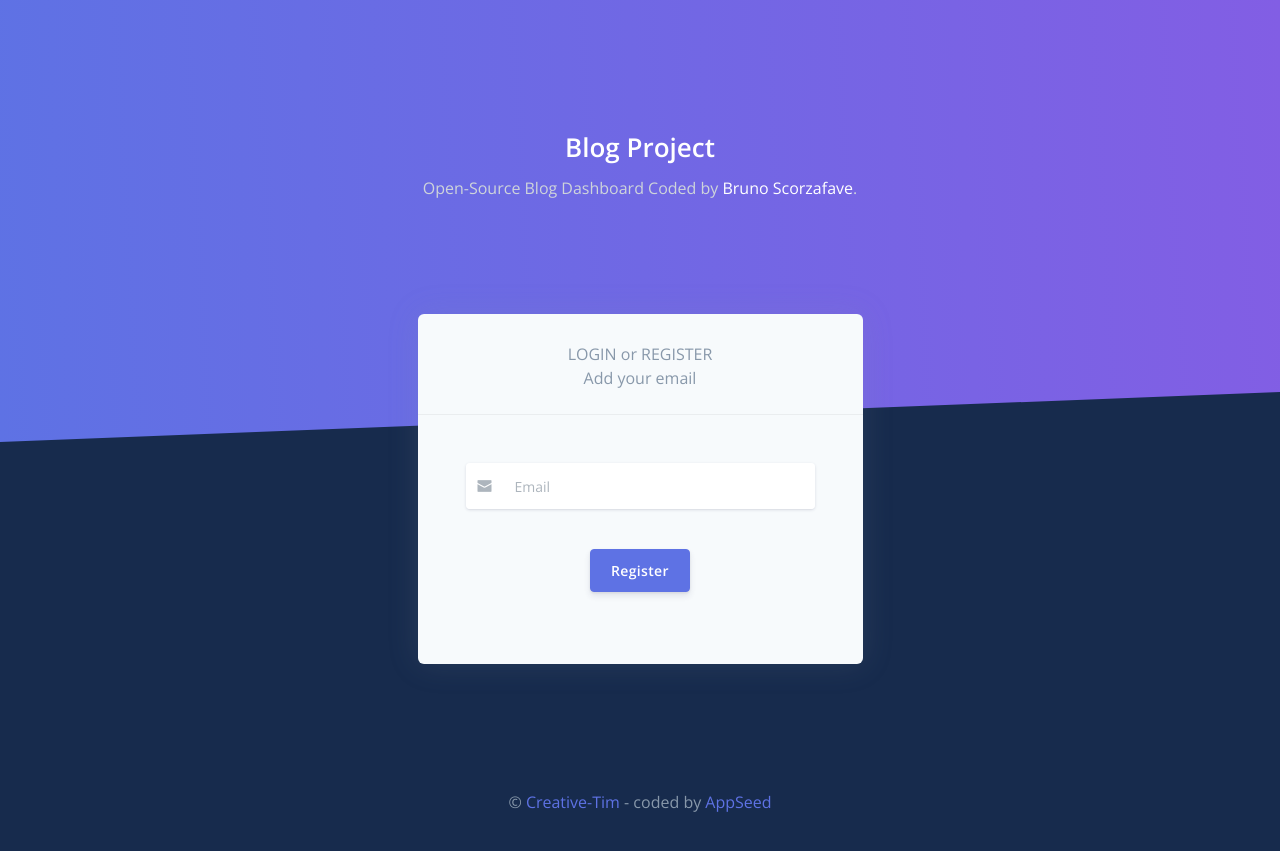
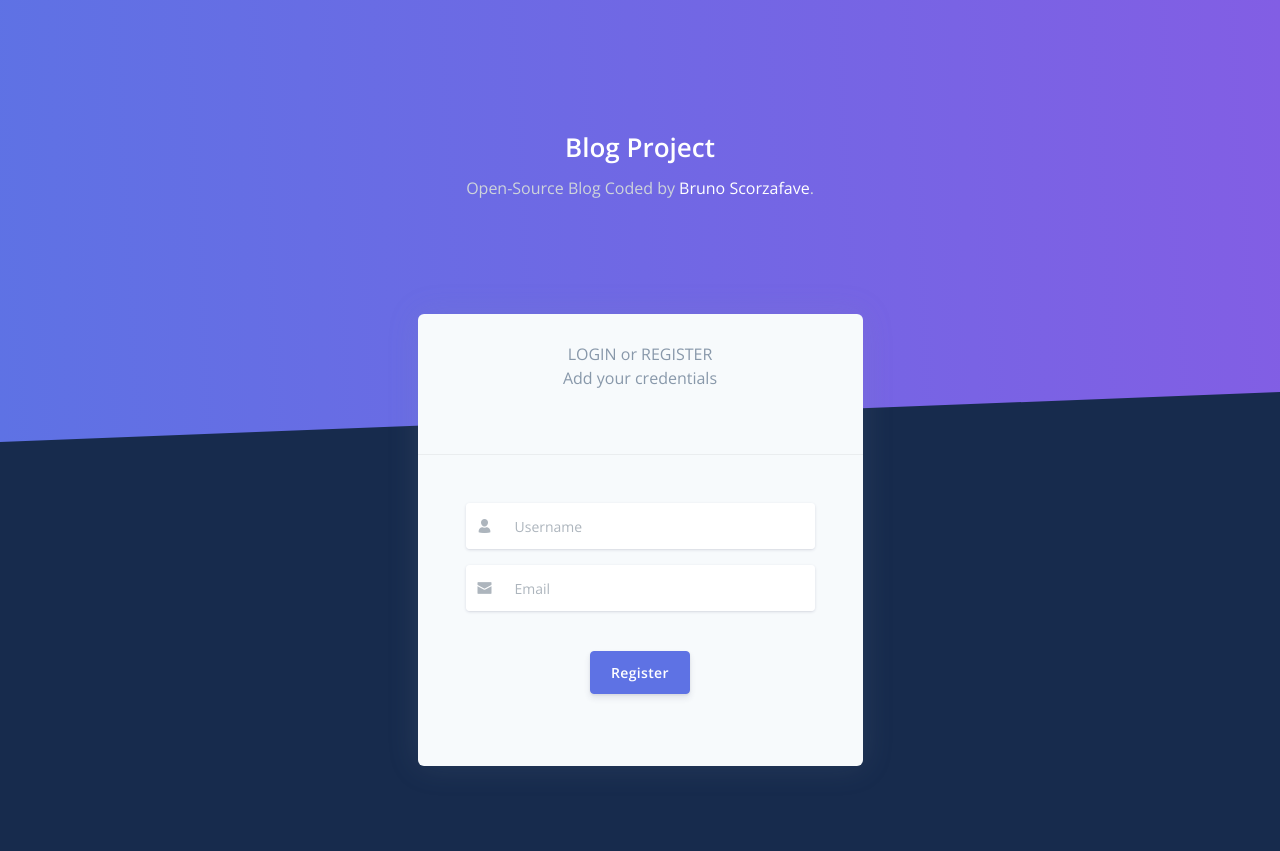
Before and after one commit to bruno-scorzafave/blog_project, a Flask app: page / in a window 1280 px wide. Shown: the top 851 px of the page. Before the commit the page ends 812 px from the top, so only its background shows below. Run offline with Flask 3, Linux system fonts and the light colour scheme; parts of the project's set-up code (start-up, migrations or seed data) failed here and were passed over; some libraries are stand-ins or nearby versions.

Commit message:
Add username in form and authenticated in db

```diff
--- a/server/Classes/User.py
+++ b/server/Classes/User.py
@@ -1,8 +1,9 @@
 class User:
-    def __init__(self, email, username='', age='', firstname='', lastname='', aboutme=''):
+    def __init__(self, email, username, age='', firstname='', lastname='', aboutme='', authenticated=False):
         self.email = email
         self.username = username
         self.age = age
         self.firstname = firstname
         self.lastname = lastname
         self.aboutme = aboutme
+        self.authenticated = authenticated
--- a/server/main.py
+++ b/server/main.py
@@ -8,6 +8,8 @@ from pymongo.mongo_client import MongoClient
 from pymongo.server_api import ServerApi
 from Classes.User import User
 from Classes.RegisterOrLoginForm import RegisterOrLoginForm
+
+dotenv.load_dotenv()
 
 # mongo config
 MONGO_DB_USER = os.getenv("MONGO_DB_USER")
@@ -26,8 +28,6 @@ except Exception as e:
 
 
 # Stytch config
-dotenv.load_dotenv()
-
 HOST = os.getenv("HOST", "localhost")
 PORT = int(os.getenv("PORT", "4567"))
 HOST_LINK_URL = f"http://{HOST}:{PORT}"
@@ -57,8 +57,8 @@ def index():
     return render_template('accounts/login-or-register.html', form=login_form)
 
 
-@app.route("/login_or_create_user", methods=["POST"])
-def login_or_create_user() -> str:
+@app.route("/email_sent", methods=["POST"])
+def email_sent() -> str:
     resp = stytch_client.magic_links.email.login_or_create(
         email=request.form["email"],
         login_magic_link_url=MAGIC_LINK_URL,
@@ -68,6 +68,18 @@ def login_or_create_user() -> str:
     if resp.status_code != 200:
         print(resp)
         return "something went wrong sending magic link"
+
+    user_id = resp.user_id
+    user_resp = stytch_client.users.get(
+        user_id=user_id
+    )
+
+    user_email = user_resp.emails[0].__dict__['email']
+    recorded_user = user_collection.find_one({'email': user_email})
+
+    if not recorded_user:
+        new_user = User(user_email, request.form['username'])
+        user_collection.insert_one(new_user.__dict__)
     return render_template("accounts/email-sent.html")
 
 
@@ -86,8 +98,8 @@ def authenticate():
             token=request.args["token"],
             session_duration_minutes=1440
         )
-        template_resp.set_cookie('userID', resp.user_id)
         user_id = resp.user_id
+        template_resp.set_cookie('userID', user_id)
         print('except worked')
 
     if resp.status_code != 200:
@@ -99,16 +111,19 @@ def authenticate():
     )
 
     user_email = user_resp.emails[0].__dict__['email']
-    recorded_user = user_collection.find_one({'email': user_email})
+    filter_email = {"email": user_email}
+    recorded_user = user_collection.find_one(filter_email)
 
-    if not recorded_user:
-        new_user = User(user_email)
-        user_collection.insert_one(new_user.__dict__)
+    if not recorded_user['authenticated']:
+        new_value = {"$set": {"authenticated": True}}
+
+        user_collection.update_one(filter_email, new_value)
     return template_resp
 
 
 @app.route("/dashboard")
 def dashboard():
+    # TODO: auth with mongo
     user_id = request.cookies.get('userID')
     resp = stytch_client.sessions.get(
         user_id=user_id
--- a/server/templates/accounts/login-or-register.html
+++ b/server/templates/accounts/login-or-register.html
@@ -12,7 +12,7 @@
     <div class="row justify-content-center">
       <div class="col-lg-5 col-md-7">
         <div class="card bg-secondary shadow border-0">
-          <div class="card-header bg-transparent pb-2">
+          <div class="card-header bg-transparent pb-5">
 
             <div class="text-muted text-center mt-2 mb-3">
               LOGIN or REGISTER
@@ -20,7 +20,7 @@
               {% if msg %}
                 <span class="text-danger">{{ msg | safe }}</span>
               {% else %}
-                Add your email
+                Add your credentials
               {% endif %}
             </div>
 
@@ -29,10 +29,18 @@
 
             {% if not success %}
 
-              <form role="form" method="post" action="{{ url_for('login_or_create_user') }}">
+              <form role="form" method="post" action="{{ url_for('email_sent') }}">
 
                 {{ form.hidden_tag() }}
 
+                <div class="form-group mb-3">
+                  <div class="input-group input-group-alternative">
+                    <div class="input-group-prepend">
+                      <span class="input-group-text"><i class="ni ni-single-02"></i></span>
+                    </div>
+                    {{ form.username(placeholder="Username",class="form-control") }}
+                  </div>
+                </div>
                 <div class="form-group mb-3">
                   <div class="input-group input-group-alternative">
                     <div class="input-group-prepend">
--- a/server/templates/layouts/base-fullscreen.html
+++ b/server/templates/layouts/base-fullscreen.html
@@ -49,7 +49,7 @@
                    href="#">Blog Project</a>
               </h1>
               <p class="text-lead text-light">
-                Open-Source Blog Dashboard
+                Open-Source Blog
                 Coded by <a target="_blank" class="text-white" href="https://www.linkedin.com/in/bruno-scorzafave/">Bruno Scorzafave</a>.
               </p>
             </div>
```
Also changed, not shown: server/Classes/RegisterOrLoginForm.py (line endings or trailing spaces).
